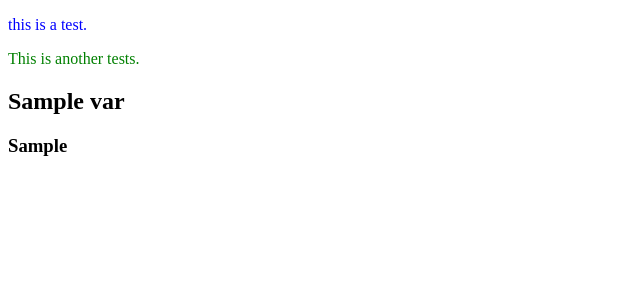
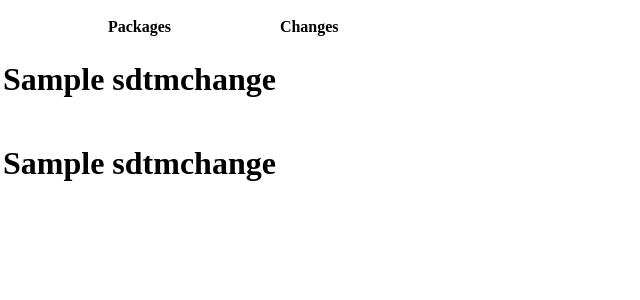
Before and after one commit to CDISC-Capstone/controlled-terminology, a Flask app: template templates/homepage.html in a window 1280 px wide. Shown: the top 300 px of the page, without its empty margins (0-640 px from the left). Run offline with Flask 2, Linux system fonts and the light colour scheme; the template is opened without the code that fills it: most values are stand-ins (such as "Sample title", 1, 10 or a date in 2020).

Commit message:
File load & installed Bokeh

```diff
--- a/app.py
+++ b/app.py
@@ -1,5 +1,10 @@
 from flask import Flask, render_template, request, redirect, url_for, session, flash
-from functools import wraps
+import database
+import urllib
+from bokeh.plotting import figure, output_file, show
+from bokeh.resources import CDN
+from bokeh.embed import file_html
+import requests
 import sys
 
 app = Flask(__name__)
@@ -7,11 +12,28 @@ app = Flask(__name__)
 
 @app.route('/')
 def home():
-    a = 5
-    b = 2
-    c = a + b
-    var = c + a + 2
-    return render_template('homepage.html', c=c, var=var)
+    firstPackageDate = "2014-10-06"
+    SDTM_packages, SDTM_changes = database.get_packages(firstPackageDate)
+
+    link = SDTM_packages[0][1]  # https://evs.nci.nih.gov/ftp1/CDISC/SDTM/Archive/SDTM%20Terminology%202014-10-06.txt
+    f = requests.get(link)
+
+    header = f.text.split('\n')[0]
+    case = []
+
+    for line in f.text.split('\n'):
+        for data in line.text.split('\t'):
+            case.append(data)
+
+    print(case, file=sys.stderr)
+
+    plot = figure()
+    plot.square([1, 2], [3, 4])
+    file = file_html(plot, CDN, "test")
+    show(plot)
+
+    return render_template('homepage.html', SDTM_packages=SDTM_packages, SDTM_changes=SDTM_changes)
+
 
 
 if __name__ == '__main__':
--- a/static/css/homepage.css
+++ b/static/css/homepage.css
@@ -1,7 +1,12 @@
-p {
-    color: blue;
-}
+body {
+    margin: 0;
+    padding: 0;
+    }
 
 #paragraph {
     color: green;
 }
+
+.courses_message_div {
+	padding: 15px 0 15px;
+}
--- a/templates/homepage.html
+++ b/templates/homepage.html
@@ -7,10 +7,24 @@
 </head>
 
 <body>
-    <p> this is a test. </p>
-    <p id="paragraph"> This is another tests. </p>
-    <h2> {{ var }}</h2>
-    <h3> {{ c }}</h3>
+    <div class="courses_message_div">
+        <table>
+            <tr>
+                <th> Packages </th>
+                <th> Changes </th>
+            </tr>
+
+        {% for changes in range(SDTMChanges | length) %}
+            <tr>
+                <td> <h1> <b> {{ SDTMChanges[changes] }}</b> </h1> </td>
+            </tr>
+
+            <tr>
+                <td> <h1> <b> {{ SDTMChanges[changes] }}</b> </h1> </td>
+            </tr>
+        {% endfor %}
+        </table>
+    </div>
 </body>
 
 </html>
```
